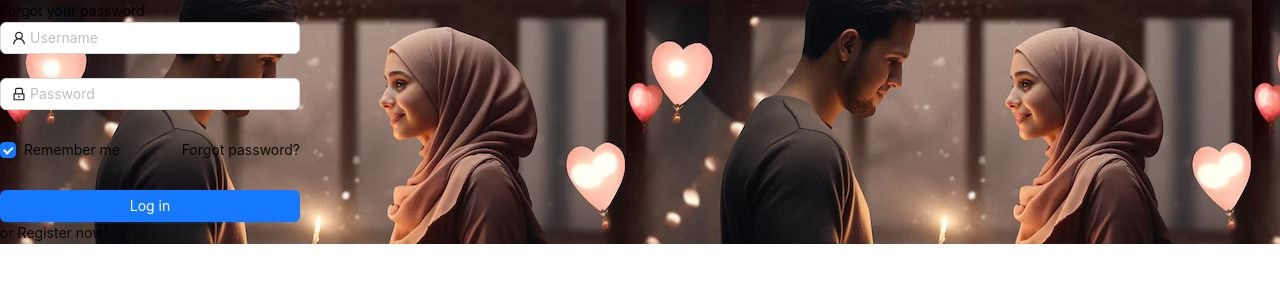
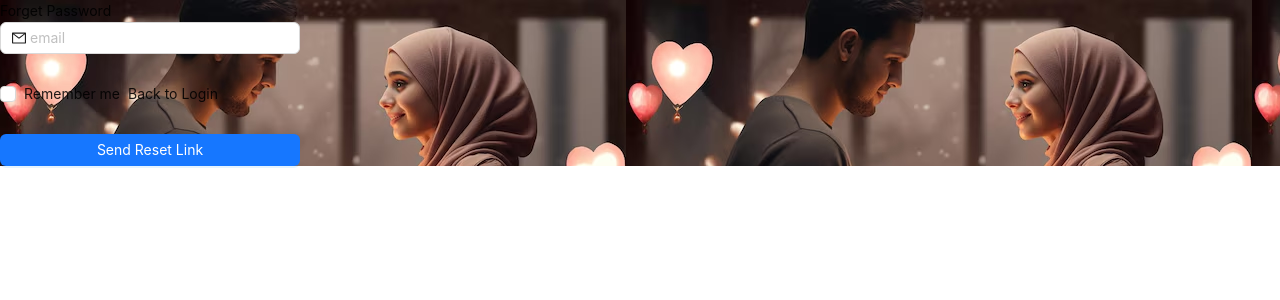
Before and after one commit to falkoniydev/halolim.uz, a React (Vite) app: page /forgot-password in a window 1280 px wide. Shown: the top 300 px of the page. Built offline with nearby package versions, Linux system fonts and the light colour scheme.

Commit message:
fixing errors

```diff
--- a/src/App.tsx
+++ b/src/App.tsx
@@ -19,6 +19,7 @@ import ForgetPassword from "./pages/ForgetPassword";
 import Settings from "./pages/Settings";
 import PrivacyPolicy from "./pages/PrivacyPolicy";
 import TermsAndConditions from "./pages/TermsAndConditions";
+import ResetPassword from "./pages/ResetPassword";
 
 const App = () => {
 	return (
@@ -62,6 +63,10 @@ const App = () => {
 						element={<ForgetPassword />}
 					/>
 					<Route
+						path="/reset_password"
+						element={<ResetPassword />}
+					/>
+					<Route
 						path="/search"
 						element={<Search />}
 					/>
--- a/src/pages/ForgetPassword.tsx
+++ b/src/pages/ForgetPassword.tsx
@@ -1,108 +1,92 @@
-import { LockOutlined, UserOutlined } from "@ant-design/icons";
-import { Button, Checkbox, Form, Input, Flex } from "antd";
+import { MailOutlined } from "@ant-design/icons";
+import { Button, Form, Input, Checkbox } from "antd";
 import { useNavigate } from "react-router-dom";
-import { useState } from "react";
-import axios from "axios"; // Axios import qilindi
+import { motion } from "framer-motion";
+import { useRef } from "react";
+import LoadingBar, { LoadingBarRef } from "react-top-loading-bar"; // Top-loader import qilindi
 import { toast } from "react-toastify";
+import axios from "axios"; // Axiosni import qiling
 
 const ForgetPassword = () => {
-	const [loading, setLoading] = useState(false);
-	const [error, setError] = useState("");
 	const navigate = useNavigate();
+	const loaderRef = useRef<LoadingBarRef | null>(null); // Loading bar uchun ref
 
-	const onFinish = async (values: any) => {
-		console.log("Received values of form: ", values);
-		setLoading(true);
-		setError(""); // Xato xabarni o'chirish
+	const onFinish = async (values: { email: string }) => {
+		loaderRef.current?.continuousStart(); // Loaderni boshlash
 
 		try {
-			// API ga POST so'rovni axios bilan jo'natish
 			const response = await axios.post(
-				"http://13.50.240.41:8080/datingapp/api/v1/auth/authenticate",
-				{
-					username: values.username,
-					password: values.password,
-				}
+				`https://13.50.240.41/datingapp/api/v1/auth/forgot-password?email=${values.email}  ` // Emailni yuborish,
 			);
 
-			console.log(response);
-
 			if (response.status === 200) {
-				const data = response.data;
-				console.log("Server Response:", data);
-
-				// Tokenni localStorage ga saqlash
-				localStorage.setItem("token", data.data.token);
-				localStorage.setItem("username", data.data.username);
-
-				// Home sahifasiga o'tkazish
-				navigate("/");
+				toast.success(
+					response.data.messageDetail ||
+						"Email sent successfully! Please check your inbox."
+				);
+				navigate("/login"); // Successful recovery, redirect to login
+			} else {
+				toast.error(response.data.messageDetail || "Failed to send email.");
 			}
 		} catch (error: any) {
-			if (error.response && error.response.status === 403) {
-				setError(
-					"Forbidden: You do not have permission to access this resource."
-				);
-			} else {
-				setError("Invalid credentials. Please try again.");
-			}
+			toast.error(
+				error.response?.data?.messageDetail ||
+					"An error occurred. Please try again."
+			);
 		} finally {
-			setLoading(false); // Yuklanishni to'xtatish
-			toast.success("Successfully logged in!");
+			loaderRef.current?.complete(); // Loaderni to'xtatish
 		}
 	};
 
 	return (
-		<div className="bg-slate-900 rounded-lg shadow-lg bg-opacity-80 mx-auto flex items-center justify-center w-[400px] py-10 mt-16">
+		<motion.div
+			initial={{ opacity: 0 }}
+			animate={{ opacity: 1 }}
+			transition={{ duration: 0.8 }}
+			className="bg-slate-900 rounded-lg shadow-lg bg-opacity-80 mx-auto flex items-center justify-center w-[400px] py-10 mt-16"
+		>
+			{/* Top-loader */}
+			<LoadingBar
+				color="#f11946"
+				ref={loaderRef}
+			/>
+
 			<Form
-				name="login"
-				initialValues={{ remember: true }}
+				name="forget-password"
 				style={{ maxWidth: 300, width: "100%" }}
 				onFinish={onFinish}
 			>
-				<h2 className="text-center text-2xl mb-4 text-white">Forgot your password</h2>
-				{error && <p className="text-red-500 text-center">{error}</p>}
+				<h2 className="text-center text-2xl mb-4 text-white">
+					Forget Password
+				</h2>
 
 				<Form.Item
-					name="username"
-					rules={[{ required: true, message: "Please input your Username!" }]}
+					name="email"
+					rules={[
+						{
+							required: true,
+							message: "Please input your Email!",
+						},
+						{
+							type: "email",
+							message: "The input is not a valid E-mail!",
+						},
+					]}
 				>
 					<Input
-						prefix={<UserOutlined />}
-						placeholder="Username"
-					/>
-				</Form.Item>
-
-				<Form.Item
-					name="password"
-					rules={[{ required: true, message: "Please input your Password!" }]}
-				>
-					<Input
-						prefix={<LockOutlined />}
-						type="password"
-						placeholder="Password"
+						prefix={<MailOutlined />}
+						placeholder="email"
 					/>
 				</Form.Item>
 
 				<Form.Item>
-					<Flex
-						justify="space-between"
-						align="center"
+					<Checkbox className="text-white">Remember me</Checkbox>
+					<a
+						href="/login"
+						className="text-white float-right"
 					>
-						<Form.Item
-							name="remember"
-							valuePropName="checked"
-							noStyle
-						>
-							<Checkbox className="text-white">Remember me</Checkbox>
-						</Form.Item>
-						<a
-							href="/forgot-password"
-							className="text-white"
-						>
-							Forgot password?
-						</a>
-					</Flex>
+						Back to Login
+					</a>
 				</Form.Item>
 
 				<Form.Item>
@@ -110,16 +94,12 @@ const ForgetPassword = () => {
 						block
 						type="primary"
 						htmlType="submit"
-						loading={loading}
 					>
-						Log in
+						Send Reset Link
 					</Button>
-					<div className="text-center mt-2 text-white">
-						or <a href="/register">Register now!</a>
-					</div>
 				</Form.Item>
 			</Form>
-		</div>
+		</motion.div>
 	);
 };
 
--- /dev/null
+++ b/src/pages/ResetPassword.tsx
@@ -0,0 +1,95 @@
+import { useEffect, useState } from "react";
+import { LockOutlined } from "@ant-design/icons";
+import { Button, Form, Input } from "antd";
+import { useNavigate } from "react-router-dom";
+import { motion } from "framer-motion";
+import { toast } from "react-toastify";
+
+const ResetPassword = () => {
+	const navigate = useNavigate();
+	const [token, setToken] = useState("");
+
+	useEffect(() => {
+		const urlParams = new URLSearchParams(window.location.search);
+		const tokenFromUrl = urlParams.get("token");
+		if (tokenFromUrl) {
+			setToken(tokenFromUrl);
+		} else {
+			toast.error("Invalid token. Please try again.");
+			navigate("/login");
+		}
+	}, [navigate]);
+
+	const onFinish = async (values: any) => {
+		try {
+			// Parolni yangilash uchun API chaqiruvini yuboring
+			const response = await fetch("/api/reset_password", {
+				method: "POST",
+				headers: {
+					"Content-Type": "application/json",
+				},
+				body: JSON.stringify({ token, newPassword: values.newPassword }),
+			});
+
+			if (response.ok) {
+				toast.success("Your password has been reset successfully.");
+				navigate("/login");
+			} else {
+				toast.error("Failed to reset password. Please try again.");
+			}
+		} catch (error) {
+			toast.error("An error occurred. Please try again.");
+		}
+	};
+
+	return (
+		<motion.div
+			initial={{ opacity: 0 }}
+			animate={{ opacity: 1 }}
+			transition={{ duration: 0.8 }}
+			className="bg-slate-900 rounded-lg shadow-lg bg-opacity-80 mx-auto flex items-center justify-center w-[400px] py-10 mt-16"
+		>
+			<Form
+				name="reset-password"
+				style={{ maxWidth: 300, width: "100%" }}
+				onFinish={onFinish}
+			>
+				<h2 className="text-center text-2xl mb-4 text-white">Reset Password</h2>
+
+				<Form.Item
+					name="newPassword"
+					rules={[{ required: true, message: "Please input your new password!" }]}
+				>
+					<Input
+						prefix={<LockOutlined />}
+						type="password"
+						placeholder="New Password"
+					/>
+				</Form.Item>
+
+				<Form.Item
+					name="confirmPassword"
+					rules={[{ required: true, message: "Please confirm your new password!" }]}
+				>
+					<Input
+						prefix={<LockOutlined />}
+						type="password"
+						placeholder="Confirm New Password"
+					/>
+				</Form.Item>
+
+				<Form.Item>
+					<Button
+						block
+						type="primary"
+						htmlType="submit"
+					>
+						Reset Password
+					</Button>
+				</Form.Item>
+			</Form>
+		</motion.div>
+	);
+};
+
+export default ResetPassword;
--- a/src/redux/Auth/authSlice.ts
+++ b/src/redux/Auth/authSlice.ts
@@ -1,8 +1,8 @@
 import { createSlice, createAsyncThunk } from "@reduxjs/toolkit";
+import axios from "axios";
+import { toast } from "react-toastify";
 
-import axios from "axios";
-
-// Login API so'rovini boshqarish uchun async thunk
+// Login API request
 export const loginUser = createAsyncThunk(
 	"auth/loginUser",
 	async (credentials: { username: string; password: string }, thunkAPI) => {
@@ -15,11 +15,11 @@ export const loginUser = createAsyncThunk(
 				}
 			);
 			const data = response.data;
-			// Tokenni sessionStorage ga saqlash
 			sessionStorage.setItem("token", data.data.jwtToken);
 			sessionStorage.setItem("username", data.data.username);
 			return data.data;
 		} catch (error: any) {
+			toast.error(error.response?.data?.message || "Login failed");
 			return thunkAPI.rejectWithValue("Login failed");
 		}
 	}
@@ -30,12 +30,10 @@ const initialState = {
 	user: {
 		username: "",
 		profilePic: "",
-	} as {
-		username: string;
-		profilePic: string;
 	},
 	loading: false,
 	error: "",
+	successMessage: "", // Yana bir state: muvaffaqiyatli xabarlar
 };
 
 const authSlice = createSlice({
@@ -49,7 +47,6 @@ const authSlice = createSlice({
 			sessionStorage.removeItem("username");
 			sessionStorage.removeItem("profilePic");
 		},
-		// Yangi action: sessionStorage'dan userni yuklash
 		loadUserFromSession: (state, action) => {
 			state.isAuthenticated = true;
 			state.user = {
@@ -79,6 +76,5 @@ const authSlice = createSlice({
 	},
 });
 
-// Faqat logoutni eksport qilish kerak
 export const { logout, loadUserFromSession } = authSlice.actions;
 export default authSlice.reducer;
--- a/src/redux/store.ts
+++ b/src/redux/store.ts
@@ -1,11 +1,26 @@
+// import { configureStore } from "@reduxjs/toolkit";
+// import authReducer from "../redux/Auth/authSlice";
+// import userReducer from "../redux/User/userSlice"; // Yangi reducer qo'shildi
+
+// const store = configureStore({
+// 	reducer: {
+// 		auth: authReducer,
+// 		user: userReducer, // User reducer qo'shildi
+// 	},
+// });
+
+// export type RootState = ReturnType<typeof store.getState>;
+// export type AppDispatch = typeof store.dispatch;
+// export default store;
+
 import { configureStore } from "@reduxjs/toolkit";
 import authReducer from "../redux/Auth/authSlice";
-import userReducer from "../redux/User/userSlice"; // Yangi reducer qo'shildi
+import userReducer from "../redux/User/userSlice";
 
 const store = configureStore({
 	reducer: {
 		auth: authReducer,
-		user: userReducer, // User reducer qo'shildi
+		user: userReducer,
 	},
 });
 
```
